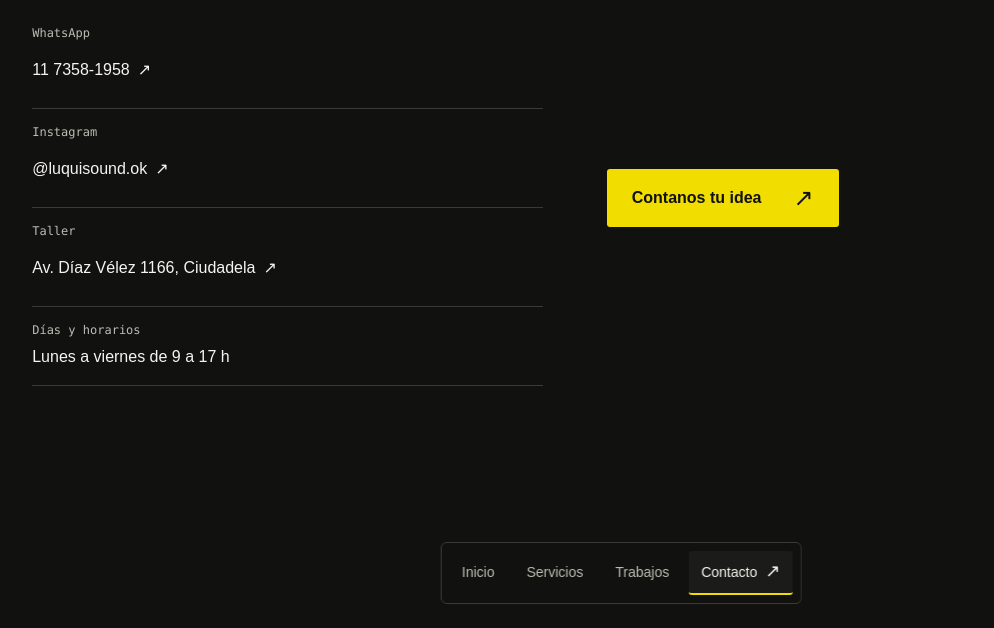
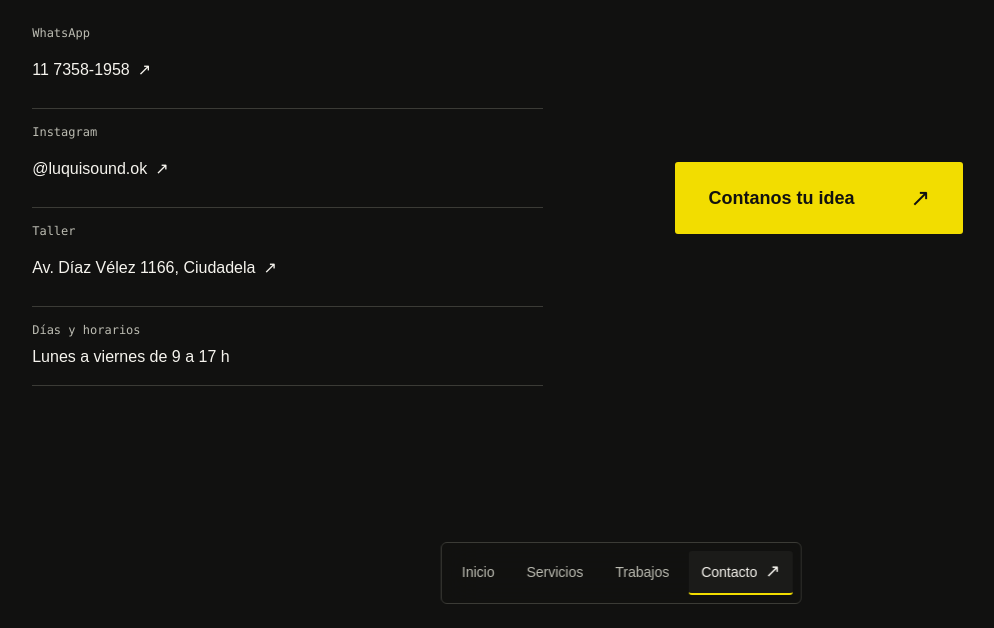
Before and after one commit to luquisound/landing, a website: page site/contacto.html in a window 1280 px wide. Shown: the part 172-800 px from the top of the page, without its empty margins (19-1013 px from the left). Drawn offline with Linux system fonts and the light colour scheme.

Commit message:
fix: center and enlarge desktop contact button

```diff
--- a/site/styles.css
+++ b/site/styles.css
@@ -145,6 +145,8 @@ dialog[open] { animation: dialog-enter var(--duration-dialog) var(--ease); }
 }
 @media (min-width: 700px) and (max-width: 999px) { .work-caption { flex-direction: column; align-items: flex-start; gap: 8px; } }
 @media (min-width: 1000px) {
+  .contact-action { display: flex; justify-content: center; }
+  .contact-action > .button { width: min(100%, 288px); min-height: 72px; padding-inline: var(--space-4); font-size: 1.125rem; }
   .site-header { padding-block: 23px; }
   .menu-toggle { display: none; }
   .js .navigation, .navigation { display: flex; width: auto; flex-wrap: nowrap; gap: var(--space-4); }
```
